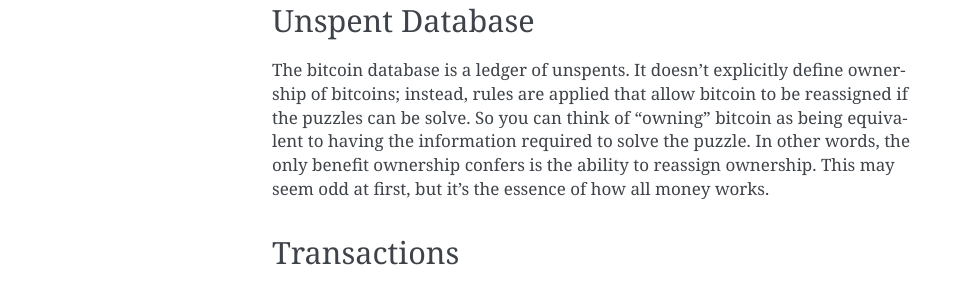
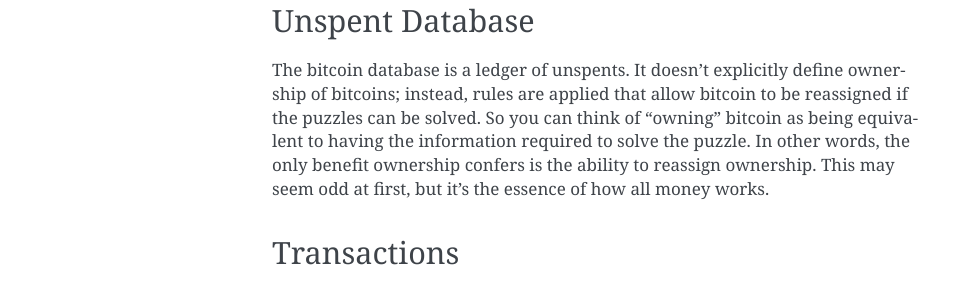
Before and after one commit to richardkiss/pycoin, a Sphinx documentation site: the page built from docs/bitcoin.rst, in a window 1280 px wide and 900 px high, scrolled down 501 px. Shown: the part 202-495 px from the top of the window, without its empty margins (148-1111 px from the left). Built offline with Sphinx 7.4.7, drawn with Linux system fonts in a browser that asks for light colours; formulas are drawn with MathJax 3.

```diff
--- a/docs/bitcoin.rst
+++ b/docs/bitcoin.rst
@@ -34,7 +34,7 @@ Unspent Database
 
 The bitcoin database is a ledger of unspents. It doesn't explicitly
 define ownership of bitcoins; instead, rules are applied that allow
-bitcoin to be reassigned if the puzzles can be solve. So you can think
+bitcoin to be reassigned if the puzzles can be solved. So you can think
 of "owning" bitcoin as being equivalent to having the information
 required to solve the puzzle. In other words, the only benefit ownership
 confers is the ability to reassign ownership. This may seem odd at first,
--- a/docs/index.rst
+++ b/docs/index.rst
@@ -56,6 +56,7 @@ Contents:
    cmdtools
    source/recipes
    bitcoin
+   source/contract
    source/pycoin.ecdsa
    source/pycoin.services
 
```
Also changed, not shown: docs/source/contract.rst (added, +13 -0 lines).
